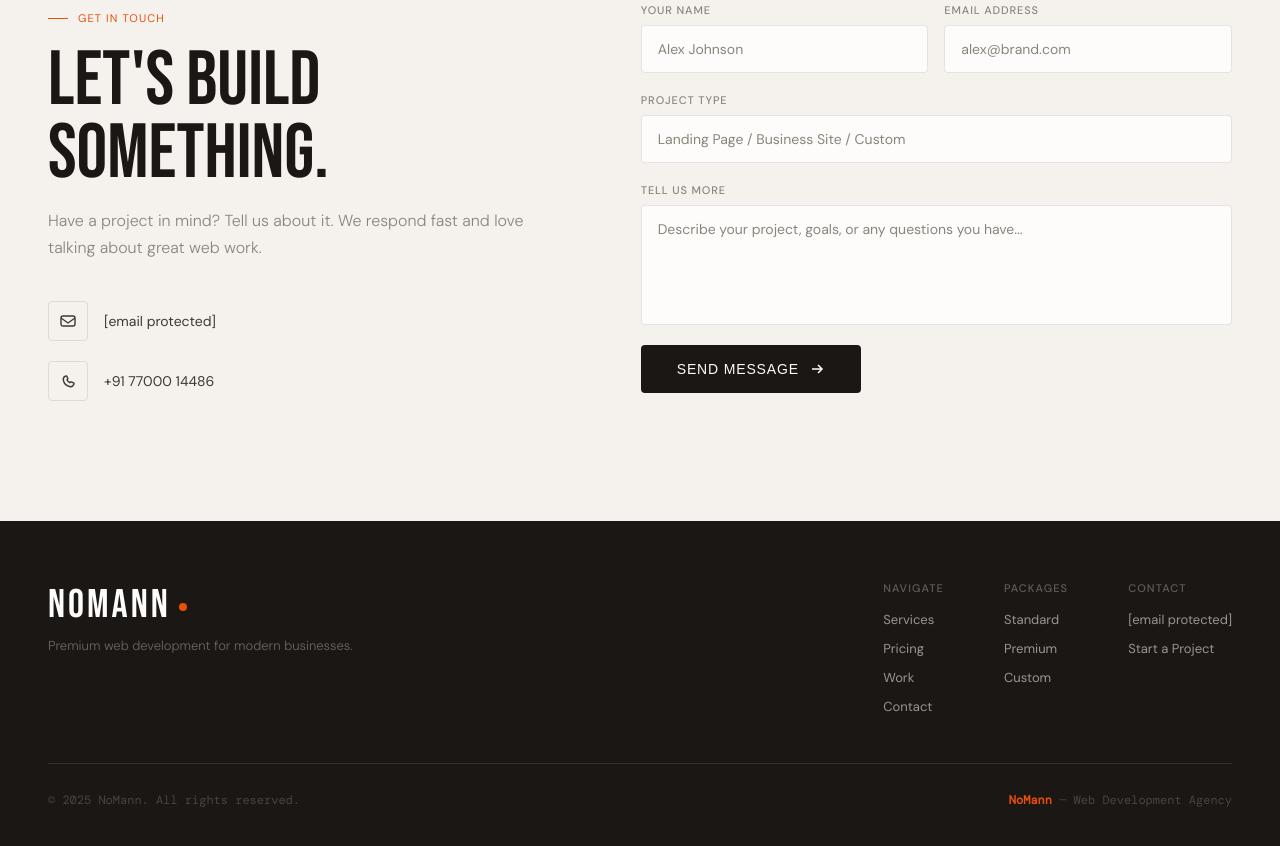
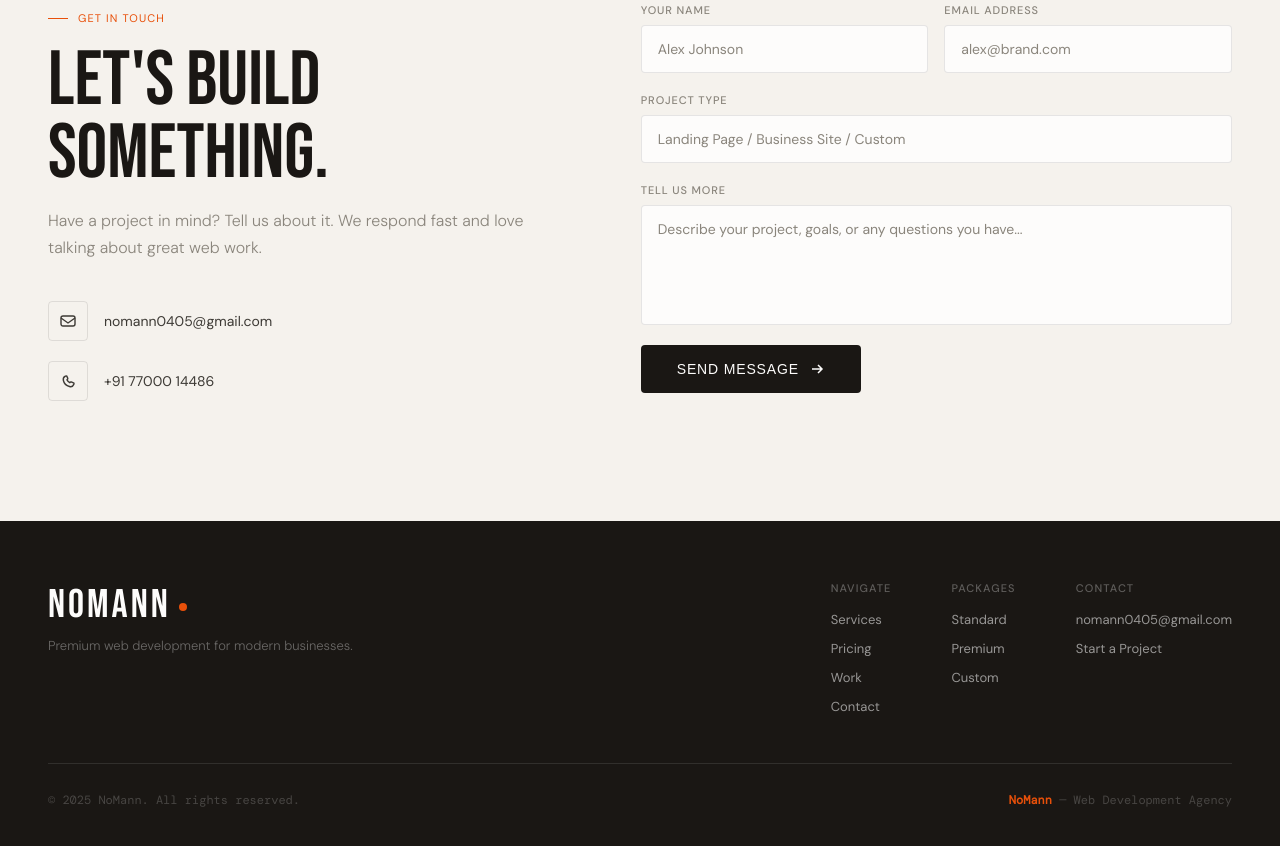
Before and after one commit to yathaarthj03-blip/Nomann-Web-Development-Agency, a plain HTML site: page index.html in a window 1280 px wide. Shown: the part 5605-6451 px from the top of the page. Drawn offline with nearby package versions, Linux system fonts and the light colour scheme; a web font is replaced by a local one.

Commit message:
Update index.html

```diff
--- a/index.html
+++ b/index.html
@@ -1459,7 +1459,7 @@
       <div class="contact-info reveal reveal-delay-3">
         <a href="/cdn-cgi/l/email-protection#f49a9b99959a9ac4c0c4c1b49399959d98da979b99" class="contact-info-item">
           <div class="contact-info-icon"><svg width="16" height="16" viewBox="0 0 16 16" fill="none" stroke="currentColor" stroke-width="1.4"><rect x="1" y="3" width="14" height="10" rx="2"/><path d="M1 5l7 5 7-5"/></svg></div>
-          <span class="__cf_email__" data-cfemail="d2bcbdbfb3bcbce2e6e2e792b5bfb3bbbefcb1bdbf">[email&#160;protected]</span>
+          <span class="__cf_email__" data-cfemail="d2bcbdbfb3bcbce2e6e2e792b5bfb3bbbefcb1bdbf">nomann0405@gmail.com</span>
         </a>
         <a href="https://wa.me/917700014486" target="_blank" class="contact-info-item">
           <div class="contact-info-icon"><svg width="16" height="16" viewBox="0 0 16 16" fill="none" stroke="currentColor" stroke-width="1.4"><path d="M14 10.5c0 .3-.1.6-.2.9-.7 1.6-2.6 2.6-4.3 2.1C6.8 12.8 4 10.2 3.4 7.5 3 5.8 3.8 3.8 5.4 3.1c.3-.1.6-.1.9-.1.2 0 .4 0 .5.1l1 2.3c.1.2.1.5-.1.7l-.7.8c.6 1.1 1.7 2.2 2.8 2.8l.8-.7c.2-.2.5-.2.7-.1L13.9 10c.1.1.1.3.1.5z"/></svg></div>
@@ -1508,7 +1508,7 @@
       </div>
       <div class="footer-nav-group">
         <div class="footer-nav-title">Contact</div>
-        <a href="/cdn-cgi/l/email-protection#4c2223212d22227c787c790c2b212d2520622f2321"><span class="__cf_email__" data-cfemail="2a4445474b44441a1e1a1f6a4d474b434604494547">[email&#160;protected]</span></a>
+        <a href="https://mail.google.com/mail/u/0/#inbox?compose=DmwnWrRsqQBNKzqjLlLRRRvPxRxLlzTdPttZXDZgCzlvBnQDQNFMVxbZRPBTwjgqLmNrVwWpZqXQ"><span class="__cf_email__" data-cfemail="2a4445474b44441a1e1a1f6a4d474b434604494547">nomann0405@gmail.com</span></a>
         <a href="#contact">Start a Project</a>
       </div>
     </div>
```
